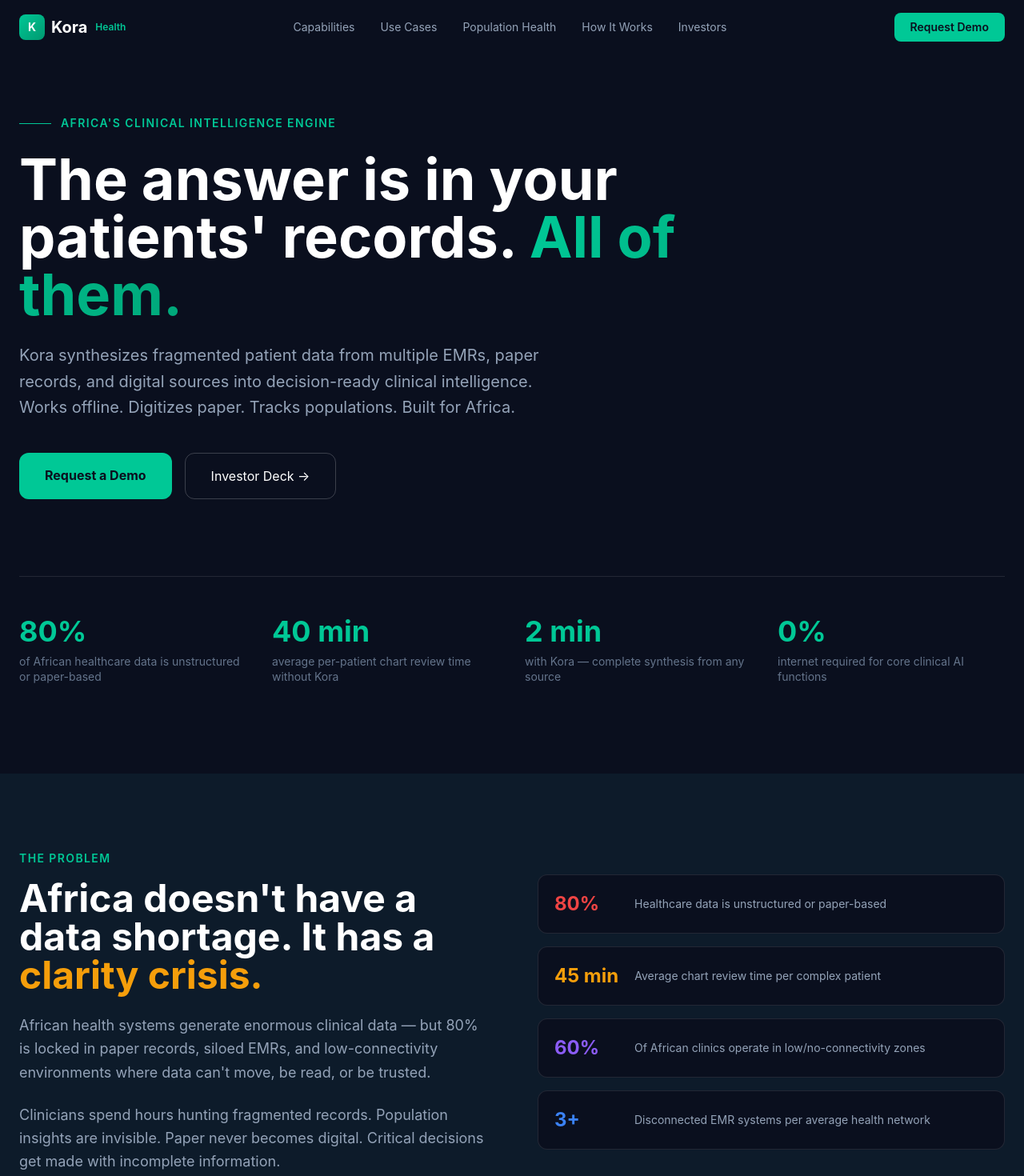
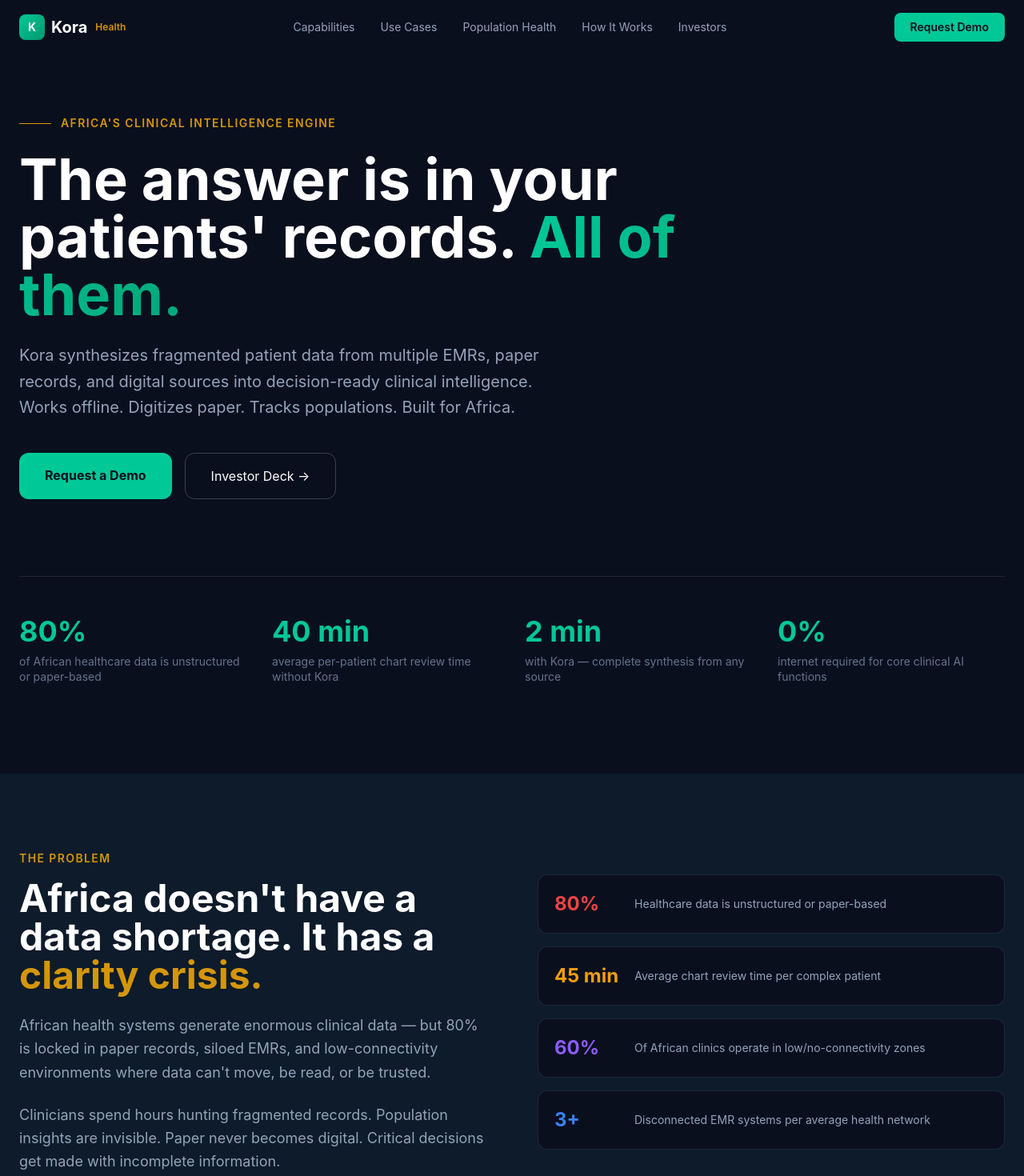
Before and after one commit to ekeneajufo-ux/kora-health-website, a Next.js app: page / in a window 1280 px wide. Shown: the top 1470 px of the page at 80% size. Built offline with nearby package versions, Linux system fonts and the light colour scheme.

Commit message:
feat: apply teal + kente gold warm color scheme

```diff
--- a/app/globals.css
+++ b/app/globals.css
@@ -4,7 +4,7 @@
 
 :root {
   --background: #0A0F1E;
-  --foreground: #F8FAFC;
+  --foreground: #F5EDD8;
 }
 
 html {
--- a/app/page.tsx
+++ b/app/page.tsx
@@ -161,7 +161,7 @@
               <span className="text-white font-bold text-sm">K</span>
             </div>
             <span className="text-xl font-bold text-white">Kora</span>
-            <span className="text-xs text-[#00C896] font-semibold ml-0.5 hidden sm:inline">Health</span>
+            <span className="text-xs text-[#D4960A] font-semibold ml-0.5 hidden sm:inline">Health</span>
           </div>
           <div className="hidden md:flex items-center gap-8 text-sm text-slate-400">
             <a href="#capabilities" className="hover:text-white transition-colors">Capabilities</a>
@@ -181,12 +181,12 @@
 
       {/* HERO */}
       <section className="relative pt-36 pb-28 px-6 overflow-hidden">
-        <div className="absolute inset-0 bg-gradient-to-br from-[#00C896]/8 via-transparent to-[#F59E0B]/4 pointer-events-none" />
+        <div className="absolute inset-0 bg-gradient-to-br from-[#00C896]/8 via-transparent to-[#D4960A]/4 pointer-events-none" />
         <div className="absolute top-1/2 left-1/2 -translate-x-1/2 -translate-y-1/2 w-[900px] h-[900px] rounded-full bg-[#00C896]/4 blur-3xl pointer-events-none" />
         <div className="relative max-w-7xl mx-auto">
           <div className="flex items-center gap-3 mb-6">
-            <div className="h-px w-10 bg-[#00C896]" />
-            <span className="text-[#00C896] text-sm font-semibold tracking-widest uppercase">Africa&apos;s Clinical Intelligence Engine</span>
+            <div className="h-px w-10 bg-[#D4960A]" />
+            <span className="text-[#D4960A] text-sm font-semibold tracking-widest uppercase">Africa&apos;s Clinical Intelligence Engine</span>
           </div>
           <h1 className="text-5xl md:text-7xl font-bold text-white leading-[1.08] mb-6 max-w-5xl">
             The answer is in your patients&apos; records.{' '}
@@ -215,9 +215,9 @@
         <div className="max-w-7xl mx-auto">
           <div className="grid md:grid-cols-2 gap-16 items-center">
             <div>
-              <p className="text-[#00C896] text-sm font-semibold uppercase tracking-widest mb-4">The Problem</p>
+              <p className="text-[#D4960A] text-sm font-semibold uppercase tracking-widest mb-4">The Problem</p>
               <h2 className="text-4xl md:text-5xl font-bold text-white mb-6 leading-tight">
-                Africa doesn&apos;t have a data shortage. It has a <em className="text-[#F59E0B] not-italic">clarity crisis.</em>
+                Africa doesn&apos;t have a data shortage. It has a <em className="text-[#D4960A] not-italic">clarity crisis.</em>
               </h2>
               <p className="text-slate-400 text-lg leading-relaxed mb-6">
                 African health systems generate enormous clinical data — but 80% is locked in paper records, siloed EMRs, and low-connectivity environments where data can&apos;t move, be read, or be trusted.
@@ -246,7 +246,7 @@
       {/* SOLUTION INTRO */}
       <section className="py-20 px-6 text-center">
         <div className="max-w-4xl mx-auto">
-          <p className="text-[#00C896] text-sm font-semibold uppercase tracking-widest mb-4">The Solution</p>
+          <p className="text-[#D4960A] text-sm font-semibold uppercase tracking-widest mb-4">The Solution</p>
           <h2 className="text-4xl md:text-5xl font-bold text-white mb-6">The Kora Clinical Intelligence Engine</h2>
           <p className="text-xl text-slate-400 leading-relaxed">
             Kora retrieves, synthesizes, and structures patient data from every source — EMRs, paper records, scanned documents, and voice — into decision-ready clinical intelligence. Delivered in minutes. Works offline. Scales to populations.
@@ -272,7 +272,7 @@
       {/* USE CASES */}
       <section id="use-cases" className="py-24 px-6 bg-[#0D1B2A]">
         <div className="max-w-7xl mx-auto">
-          <p className="text-[#00C896] text-sm font-semibold uppercase tracking-widest mb-4 text-center">Who We Serve</p>
+          <p className="text-[#D4960A] text-sm font-semibold uppercase tracking-widest mb-4 text-center">Who We Serve</p>
           <h2 className="text-4xl font-bold text-white mb-12 text-center">Built for every layer of the health system.</h2>
           <div className="flex flex-wrap gap-2 mb-12 justify-center">
             {(Object.entries(tabs) as [TabKey, typeof tabs[TabKey]][]).map(([key, tab]) => (
@@ -318,7 +318,7 @@
         <div className="relative max-w-7xl mx-auto">
           <div className="grid md:grid-cols-2 gap-16 items-center">
             <div>
-              <p className="text-[#00C896] text-sm font-semibold uppercase tracking-widest mb-4">Population Health</p>
+              <p className="text-[#D4960A] text-sm font-semibold uppercase tracking-widest mb-4">Population Health</p>
               <h2 className="text-4xl md:text-5xl font-bold text-white mb-6 leading-tight">
                 From individual records to national health intelligence.
               </h2>
@@ -339,7 +339,7 @@
               </div>
             </div>
             <div className="bg-[#0D1B2A] border border-[#00C896]/20 rounded-2xl p-8">
-              <div className="text-xs text-[#00C896] font-semibold mb-5 uppercase tracking-widest">Population Dashboard — Sample View</div>
+              <div className="text-xs text-[#D4960A] font-semibold mb-5 uppercase tracking-widest">Population Dashboard — Sample View</div>
               <div className="space-y-4">
                 {[
                   { label: 'Malaria Cases — Kano North', value: '2,847', change: '+12%', alert: true },
@@ -395,7 +395,7 @@
               </div>
             </div>
             <div className="order-1 md:order-2">
-              <p className="text-[#F59E0B] text-sm font-semibold uppercase tracking-widest mb-4">Offline-First Architecture</p>
+              <p className="text-[#D4960A] text-sm font-semibold uppercase tracking-widest mb-4">Offline-First Architecture</p>
               <h2 className="text-4xl md:text-5xl font-bold text-white mb-6 leading-tight">
                 Built for Africa&apos;s realities. Works at 0% connectivity.
               </h2>
@@ -409,7 +409,7 @@
                   { title: 'Device-Agnostic', body: 'Runs on low-end Android tablets, laptops, and shared workstations. No specialized hardware required.' },
                 ].map((item, i) => (
                   <div key={i} className="flex gap-4">
-                    <div className="w-1 bg-[#F59E0B] rounded-full flex-shrink-0" />
+                    <div className="w-1 bg-[#D4960A] rounded-full flex-shrink-0" />
                     <div>
                       <div className="text-white font-semibold mb-1">{item.title}</div>
                       <div className="text-slate-400 text-sm leading-relaxed">{item.body}</div>
@@ -425,7 +425,7 @@
       {/* DATA SYNTHESIS */}
       <section className="py-24 px-6">
         <div className="max-w-7xl mx-auto text-center">
-          <p className="text-[#00C896] text-sm font-semibold uppercase tracking-widest mb-4">Data Synthesis</p>
+          <p className="text-[#D4960A] text-sm font-semibold uppercase tracking-widest mb-4">Data Synthesis</p>
           <h2 className="text-4xl font-bold text-white mb-6">Written. Digital. Spoken. We take it all.</h2>
           <p className="text-xl text-slate-400 mb-16 max-w-2xl mx-auto">
             Kora doesn&apos;t require data to already be digital. We meet health systems where they are — and bring everything into a unified, structured clinical record.
@@ -450,7 +450,7 @@
       {/* HOW IT WORKS */}
       <section id="how-it-works" className="py-24 px-6 bg-[#0D1B2A]">
         <div className="max-w-7xl mx-auto">
-          <p className="text-[#00C896] text-sm font-semibold uppercase tracking-widest mb-4 text-center">How It Works</p>
+          <p className="text-[#D4960A] text-sm font-semibold uppercase tracking-widest mb-4 text-center">How It Works</p>
           <h2 className="text-4xl font-bold text-white mb-16 text-center">From fragmented data to clinical clarity in three steps.</h2>
           <div className="grid md:grid-cols-3 gap-10">
             {[
@@ -471,10 +471,10 @@
 
       {/* INVESTOR */}
       <section id="investors" className="py-24 px-6 relative overflow-hidden">
-        <div className="absolute inset-0 bg-gradient-to-br from-[#00C896]/8 via-transparent to-[#F59E0B]/4 pointer-events-none" />
+        <div className="absolute inset-0 bg-gradient-to-br from-[#00C896]/8 via-transparent to-[#D4960A]/4 pointer-events-none" />
         <div className="relative max-w-7xl mx-auto">
           <div className="max-w-3xl">
-            <p className="text-[#F59E0B] text-sm font-semibold uppercase tracking-widest mb-4">For Investors</p>
+            <p className="text-[#D4960A] text-sm font-semibold uppercase tracking-widest mb-4">For Investors</p>
             <h2 className="text-4xl md:text-5xl font-bold text-white mb-6 leading-tight">The infrastructure layer for African healthcare data.</h2>
             <p className="text-xl text-slate-400 leading-relaxed mb-10">
               Kora sits at the highest-value layer of the African health tech stack — the clinical data infrastructure that every EMR, diagnostic company, insurer, and ministry will depend on. Founded by a physician and clinical AI consultant with deep expertise in African health systems.
@@ -520,7 +520,7 @@
       {/* FAQ */}
       <section className="py-24 px-6 bg-[#0D1B2A]">
         <div className="max-w-3xl mx-auto">
-          <p className="text-[#00C896] text-sm font-semibold uppercase tracking-widest mb-4 text-center">FAQ</p>
+          <p className="text-[#D4960A] text-sm font-semibold uppercase tracking-widest mb-4 text-center">FAQ</p>
           <h2 className="text-4xl font-bold text-white mb-12 text-center">Frequently asked.</h2>
           <div className="space-y-4">
             {faqs.map((faq, i) => (
```
